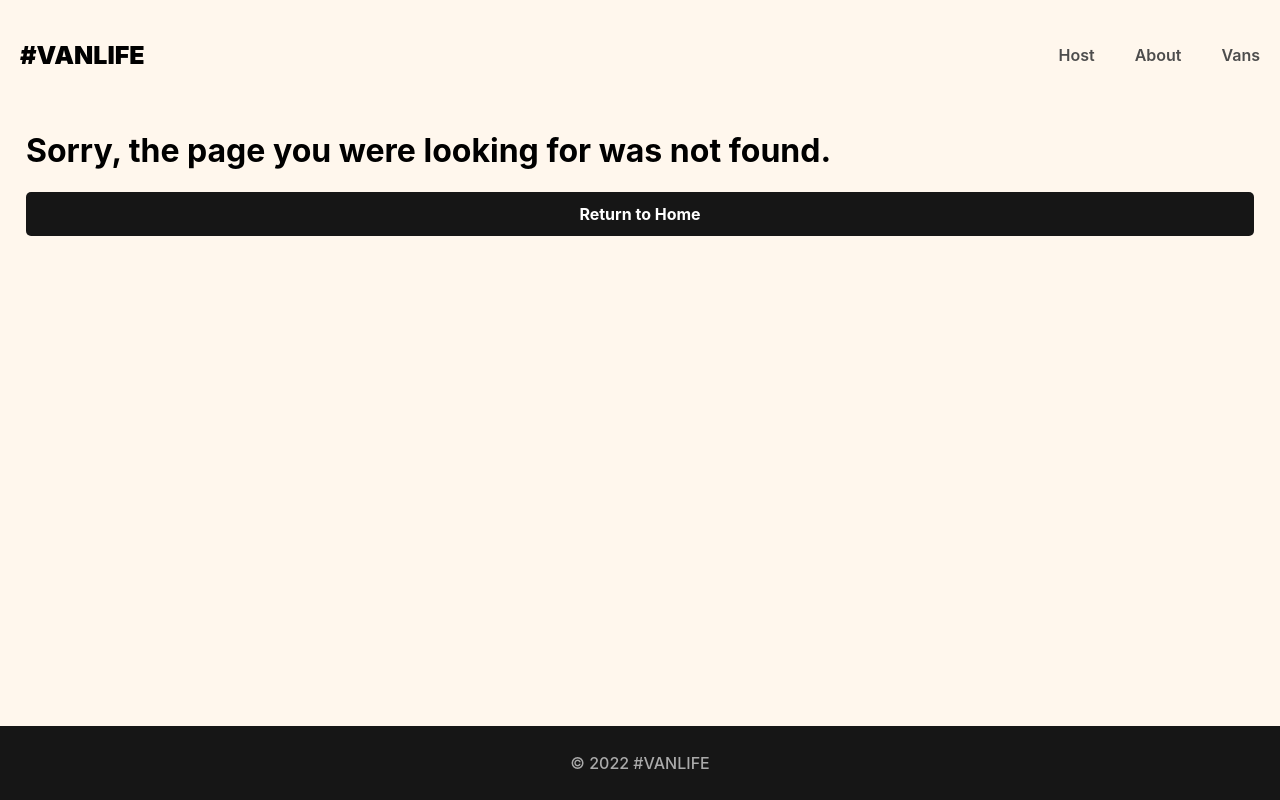
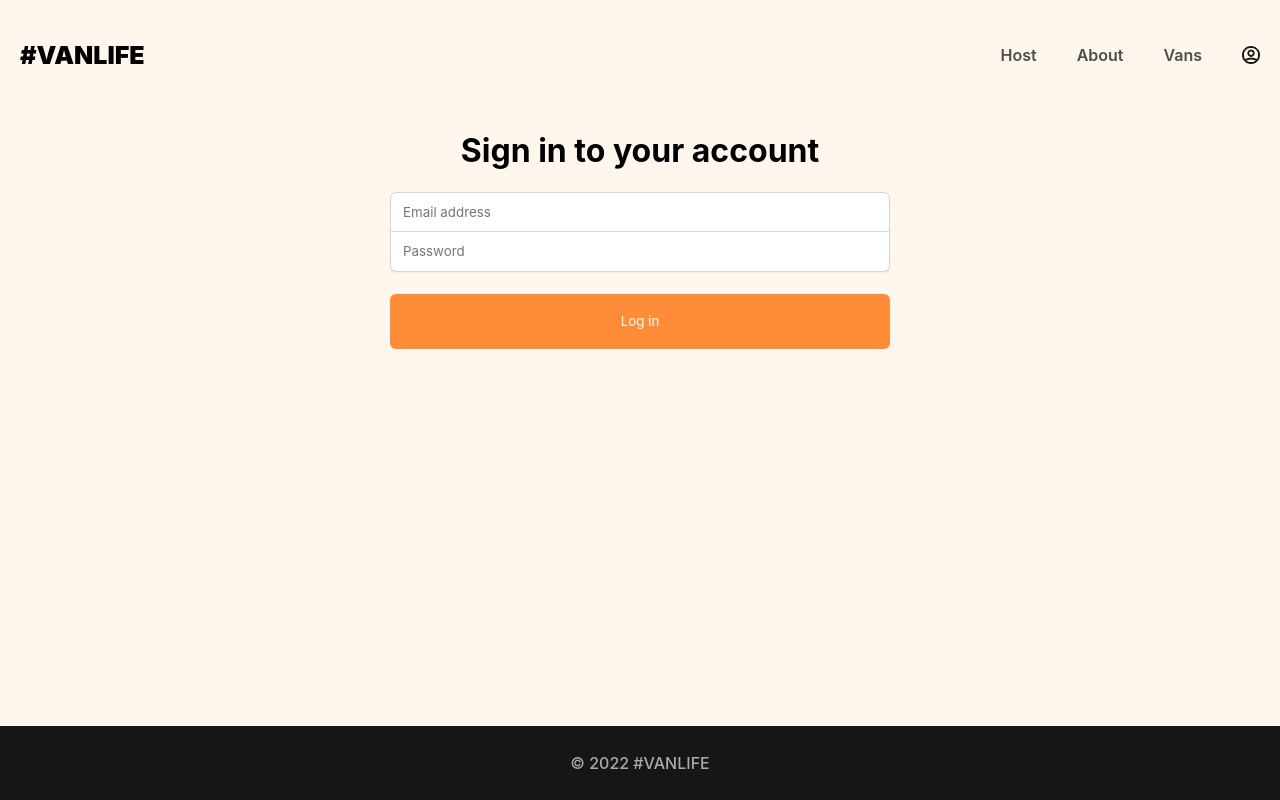
Before and after one commit to darenmuhammad/vanlife, a React (Vite) app: page /login in a window 1280 px wide. Before the commit this address had no page. Built offline with nearby package versions, Linux system fonts and the light colour scheme; what miragejs would draw is missing.

Commit message:
adding loader, error handling, and login page

```diff
--- a/src/App.jsx
+++ b/src/App.jsx
@@ -1,8 +1,14 @@
-import { BrowserRouter, Routes, Route } from "react-router-dom";
+import {
+    RouterProvider,
+    createBrowserRouter,
+    createRoutesFromElements,
+    Route,
+} from "react-router-dom";
 import Home from "./pages/Home";
 import About from "./pages/About";
 import NotFound from "./pages/NotFound";
-import Vans from "./pages/Vans/Vans";
+import Login from "./pages/Login";
+import Vans, { loader as vansLoader } from "./pages/Vans/Vans";
 import VanDetail from "./pages/Vans/VanDetail";
 import Dashboard from "./pages/Host/Dashboard";
 import Income from "./pages/Host/Income";
@@ -14,17 +20,22 @@
 import Reviews from "./pages/Host/Reviews";
 import Layout from "./components/Layout";
 import HostLayout from "./components/HostLayout";
+import Error from "./components/Error";
 
 import "./server";
 
-function App() {
-    return (
-        <BrowserRouter>
-            <Routes>
+const router = createBrowserRouter(
+    createRoutesFromElements(
         <Route path="/" element={<Layout />}>
             <Route index element={<Home />} />
             <Route path="about" element={<About />} />
-                    <Route path="vans" element={<Vans />} />
+            <Route path="login" element={<Login />} />
+            <Route
+                path="vans"
+                element={<Vans />}
+                loader={vansLoader}
+                errorElement={<Error />}
+            />
             <Route path="vans/:id" element={<VanDetail />} />
             <Route path="host" element={<HostLayout />}>
                 <Route index element={<Dashboard />} />
@@ -32,19 +43,18 @@
                 <Route path="vans" element={<HostVans />} />
                 <Route path="vans/:id" element={<HostVansDetail />}>
                     <Route index element={<HostVanInfo />} />
-                            <Route
-                                path="pricing"
-                                element={<HostVanPricing />}
-                            />
+                    <Route path="pricing" element={<HostVanPricing />} />
                     <Route path="photos" element={<HostVanPhotos />} />
                 </Route>
                 <Route path="reviews" element={<Reviews />} />
             </Route>
             <Route path="*" element={<NotFound />} />
         </Route>
-            </Routes>
-        </BrowserRouter>
+    )
 );
+
+function App() {
+    return <RouterProvider router={router} />;
 }
 
 export default App;
--- a/src/api.js
+++ b/src/api.js
@@ -1,5 +1,12 @@
 export default async function getVans() {
     const res = await fetch("/api/vans");
+    if (!res.ok) {
+        throw {
+            message: "Failed to fetch vans",
+            statusText: res.statusText,
+            status: res.status,
+        };
+    }
     const data = await res.json();
     return data.vans;
 }
--- /dev/null
+++ b/src/components/Error.jsx
@@ -0,0 +1,11 @@
+import { useRouteError } from "react-router-dom";
+
+export default function Error() {
+    const error = useRouteError();
+    console.log(error);
+    return (
+        <>
+            <h1>{error.message}</h1>
+        </>
+    );
+}
--- a/src/components/Header.jsx
+++ b/src/components/Header.jsx
@@ -1,4 +1,5 @@
 import { Link, NavLink } from "react-router-dom";
+import avatarIcon from "../assets/images/avatar-icon.png";
 
 export default function Header() {
     return (
@@ -31,6 +32,9 @@
                 >
                     Vans
                 </NavLink>
+                <Link to="login" className="login-link">
+                    <img src={avatarIcon} className="login-icon" />
+                </Link>
             </nav>
         </header>
     );
--- a/src/index.css
+++ b/src/index.css
@@ -55,6 +55,20 @@
 header a:hover {
   color: #161616;
   text-decoration: underline;
+}
+
+header .login-icon {
+  height: 18px;
+  width: 18px;
+}
+
+header .login-link {
+  display: inline-flex;
+  align-items: center;
+}
+
+nav {
+  display: flex;
 }
 
 main {
@@ -473,3 +487,49 @@
   background-color: #161616;
   color: white;
 }
+
+.login-container {
+  display: flex;
+  flex-direction: column;
+  align-items: center;
+  padding-inline: 27px;
+}
+
+.login-form {
+  display: flex;
+  flex-direction: column;
+  width: 100%;
+  max-width: 500px;
+}
+
+.login-form>input {
+  border: 1px solid rgba(209, 213, 219);
+  height: 40px;
+  text-indent: 10px;
+  font-family: "Inter", sans-serif;
+  box-shadow: 0px 1px 2px rgba(0, 0, 0, 0.05);
+  font-weight: 400;
+}
+
+.login-form>input:focus {
+  outline: none;
+}
+
+.login-form>input:first-of-type {
+  border-radius: 6px 6px 0px 0px;
+}
+
+.login-form>input:last-of-type {
+  border-radius: 0px 0px 6px 6px;
+  border-top: none;
+}
+
+.login-form>button {
+  background-color: #FF8C38;
+  border: none;
+  border-radius: 6px;
+  height: 55px;
+  margin-top: 22px;
+  color: white;
+  font-family: "Inter", sans-serif;
+}
--- /dev/null
+++ b/src/pages/Login.jsx
@@ -0,0 +1,45 @@
+import { useState } from "react";
+import { useNavigate } from "react-router-dom";
+
+export default function Login() {
+    const [loginFormData, setLoginFormData] = useState({
+        email: "",
+        password: "",
+    });
+
+    function handleSubmit(e) {
+        e.preventDefault();
+        console.log(loginFormData);
+    }
+
+    function handleChange(e) {
+        const { name, value } = e.target;
+        setLoginFormData((prev) => ({
+            ...prev,
+            [name]: value,
+        }));
+    }
+
+    return (
+        <div className="login-container">
+            <h1>Sign in to your account</h1>
+            <form onSubmit={handleSubmit} className="login-form">
+                <input
+                    name="email"
+                    onChange={handleChange}
+                    type="email"
+                    placeholder="Email address"
+                    value={loginFormData.email}
+                />
+                <input
+                    name="password"
+                    onChange={handleChange}
+                    type="password"
+                    placeholder="Password"
+                    value={loginFormData.password}
+                />
+                <button>Log in</button>
+            </form>
+        </div>
+    );
+}
--- a/src/pages/Vans/Vans.jsx
+++ b/src/pages/Vans/Vans.jsx
@@ -1,20 +1,18 @@
-import { useEffect, useState } from "react";
-import { Link, useSearchParams } from "react-router-dom";
+import { useState } from "react";
+import { Link, useSearchParams, useLoaderData } from "react-router-dom";
 import getVans from "../../api";
+
+// eslint-disable-next-line react-refresh/only-export-components
+export function loader() {
+    return getVans();
+}
 
 export default function Vans() {
     const [searchParams, setSearchParams] = useSearchParams();
-    const [vansData, setVansData] = useState([]);
+    const [error, setError] = useState(null);
+    const vansData = useLoaderData();
 
     const typeFilter = searchParams.get("type");
-
-    useEffect(() => {
-        async function loadVans() {
-            const data = await getVans();
-            setVansData(data);
-        }
-        loadVans();
-    }, []);
 
     const displayedVans = typeFilter
         ? vansData.filter((van) => van.type === typeFilter)
@@ -53,6 +51,12 @@
             return prevFilter;
         });
     };
+
+    if (error) {
+        return (
+            <h1 aria-live="assertive">There was an error: {error.message}</h1>
+        );
+    }
 
     return (
         <div className="van-list-container">
--- a/src/server.js
+++ b/src/server.js
@@ -77,10 +77,11 @@
     routes() {
         this.namespace = "api";
         this.logging = false;
+        // this.timing = 2000;
 
         this.get("/vans", (schema, request) => {
-            // return new Response(400, {}, { error: "Error fetching data" });
-            return schema.vans.all();
+            return new Response(400, {}, { error: "Error fetching data" });
+            // return schema.vans.all();
         });
 
         this.get("/vans/:id", (schema, request) => {
```
Also changed, not shown: src/assets/images/avatar-icon.png (added). Lines whose indentation alone changed are shown as unchanged.
